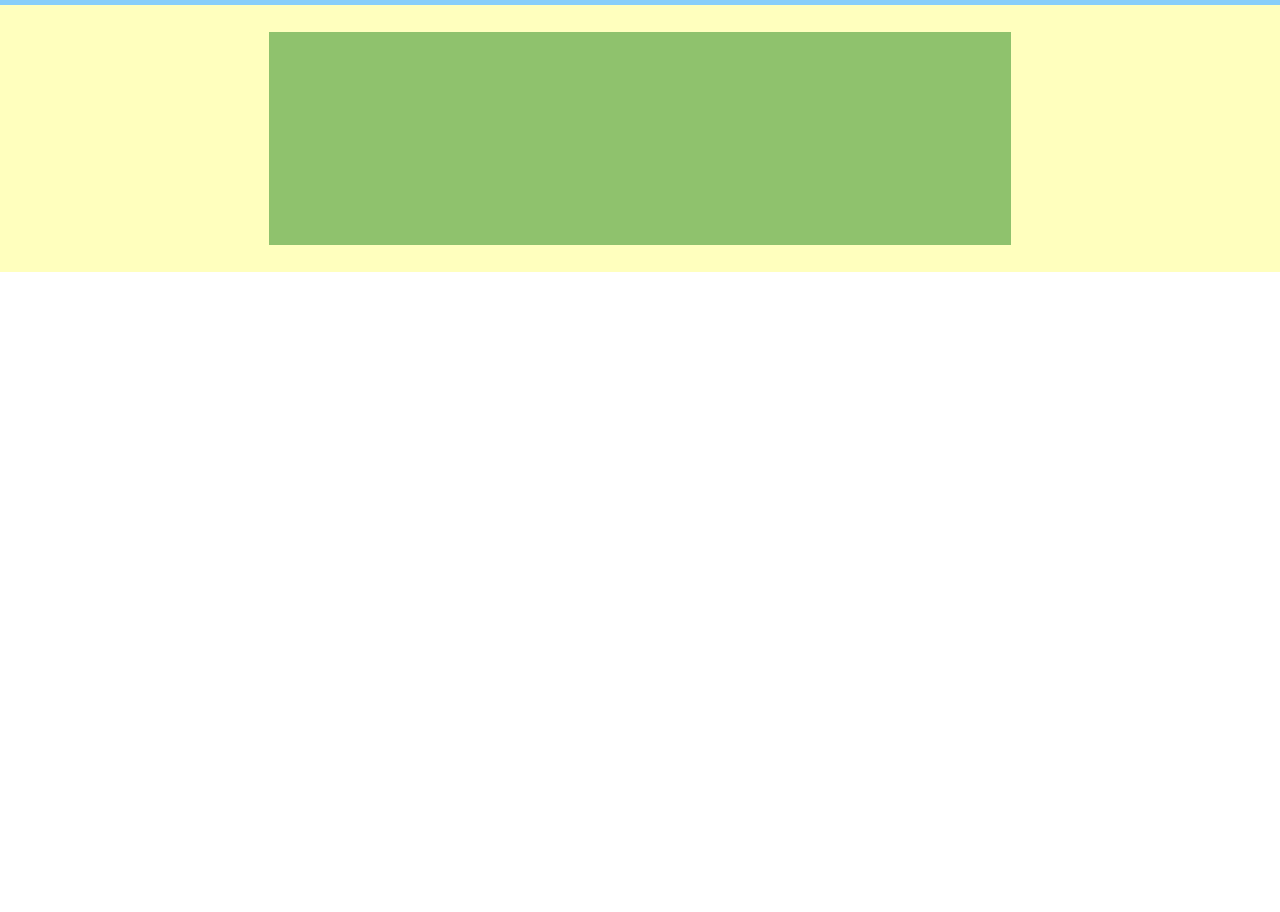
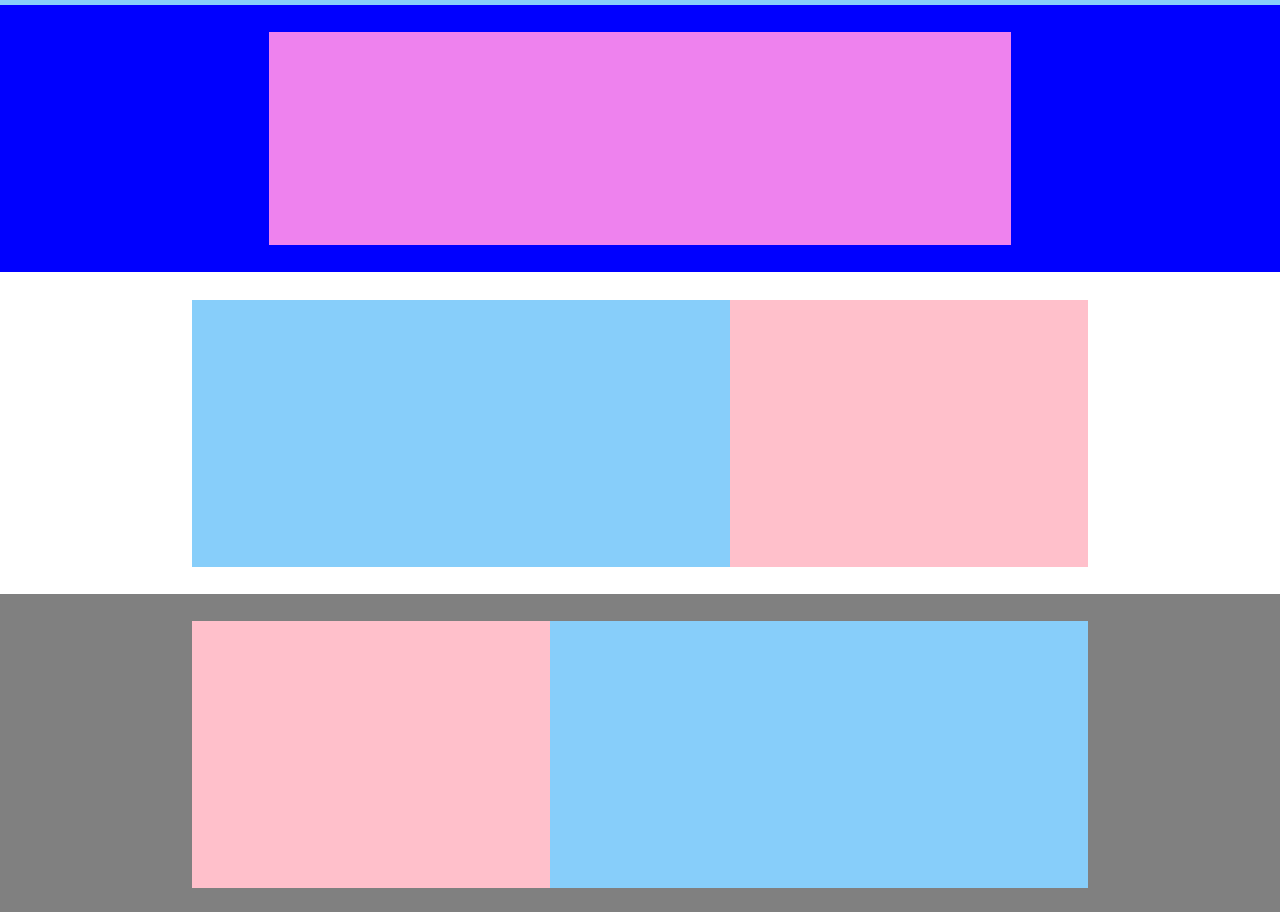
Before and after one commit to AmedeoPioSpina/htmlcss-struttura-discord, a plain HTML site: page index.html in a window 1280 px wide. Shown: the part 38-950 px from the top of the page. Before the commit the page ends 800 px from the top, so only its background shows below. Drawn offline with Linux system fonts and the light colour scheme.

Commit message:
main completato

```diff
--- a/index.html
+++ b/index.html
@@ -27,7 +27,28 @@
         </section>
     </header>
     <main>
-
+        <section>
+            <div class="content-box">
+                <div class="big-content"></div>
+                <div class="small-content"></div>
+            </div>
+        </section>
+        <section class="background-gray">
+            <div class="content-box">
+                <div class="small-content"></div>
+                <div class="big-content"></div>
+            </div>
+        </section>
+        <section>
+            <div class="content-box">
+                <div class="big-content"></div>
+                <div class="small-content"></div>
+            </div>
+        </section>
+        <section class="background-gray">
+            <div class="content-box long background-green">
+            </div>
+        </section>
     </main>
     <footer>
 
--- a/style/style.css
+++ b/style/style.css
@@ -2,6 +2,10 @@
     margin: 0;
     padding: 0;
     box-sizing: border-box;
+}
+
+main section {
+    padding: 1.7rem 0;
 }
 
 nav {
@@ -18,13 +22,33 @@ nav div {
     align-items: center;
 }
 
+.background-gray {
+    background-color: gray;
+}
+
+.background-green {
+    background-color: green;
+}
+
+.big-content {
+    flex-basis: 60%;
+    background-color: lightskyblue;
+}
+
+.content-box {
+    display: flex;
+    height: 16.7rem;
+    justify-content: space-between;
+    margin: 0 12rem;
+}
+
 .header-banner-box {
-    background-color: #ffffbe;
+    background-color: blue;
     padding: 1.7rem 0;
 }
 
 .header-banner-box div {
-    background-color: #8fc26d;
+    background-color: #ee82ee;
     height: 13.3rem;
     margin: 0 16.8rem;
 }
@@ -46,3 +70,12 @@ nav div {
     flex-basis: 60%;
     justify-content: center;
 }
+
+.small-content {
+    flex-basis: 40%;
+    background-color: pink;
+}
+
+.long {
+    height: 29.9rem;
+}
```
